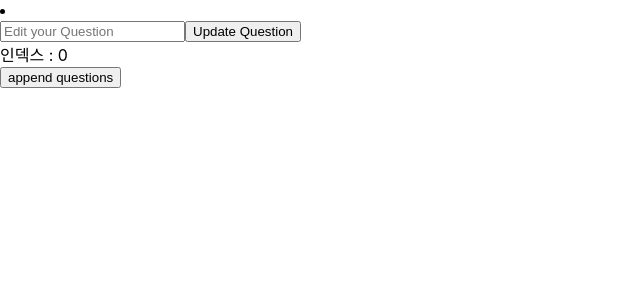
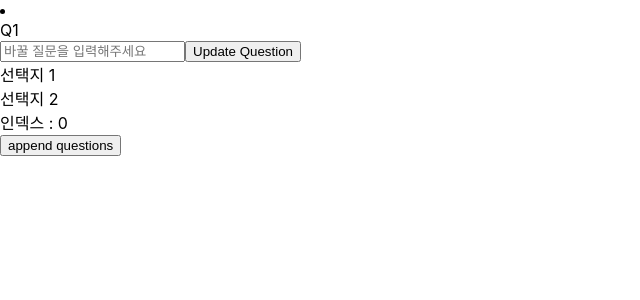
Before and after one commit to SeolyeongBae/surbey, a React (Create React App) app: page /edit in a window 1280 px wide. Both pictures are taken after a click on the button "edit". Shown: the top 300 px of the page, without its empty margins (0-640 px from the left). Built offline with nearby package versions, Linux system fonts and the light colour scheme.

Commit message:
Show selection in question at Edit mode

```diff
--- a/src/components/editQuestionPreview.js
+++ b/src/components/editQuestionPreview.js
@@ -15,30 +15,32 @@ function EditQuestionPriview({
 
   const onChange = (event) => {
     const {
-      title: { value },
+      target: { value },
     } = event;
     setNewQuestion(value);
   };
 
   return (
     <div>
+      <div> Q{question.id} </div>
       {isEditMode ? (
         <>
           <form onSubmit={onSubmit}>
             <input
               type="question"
-              placeholder="Edit your Question"
+              placeholder="바꿀 질문을 입력해주세요"
               value={newQuestion}
               required
               onChange={onChange}
             />
             <input type="submit" value="Update Question" />
           </form>
+          <div> 선택지 1 </div>
+          <div> 선택지 2 </div>
         </>
       ) : (
         <>
-          <div> Q{question.id} </div>
-          <div> {question.title} </div>
+          <div> {newQuestion} </div>
           <button onClick={() => changeEditMode(elementIndex)}> edit </button>
         </>
       )}
```
